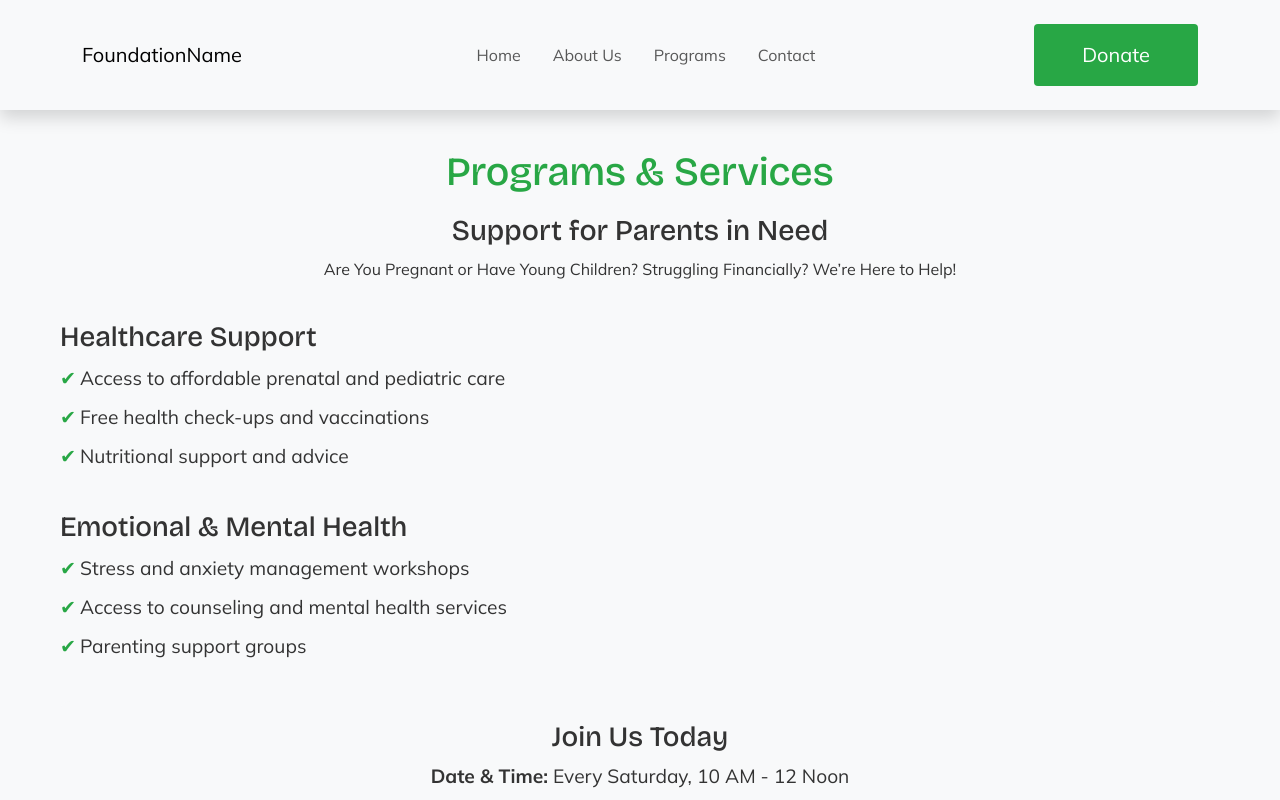
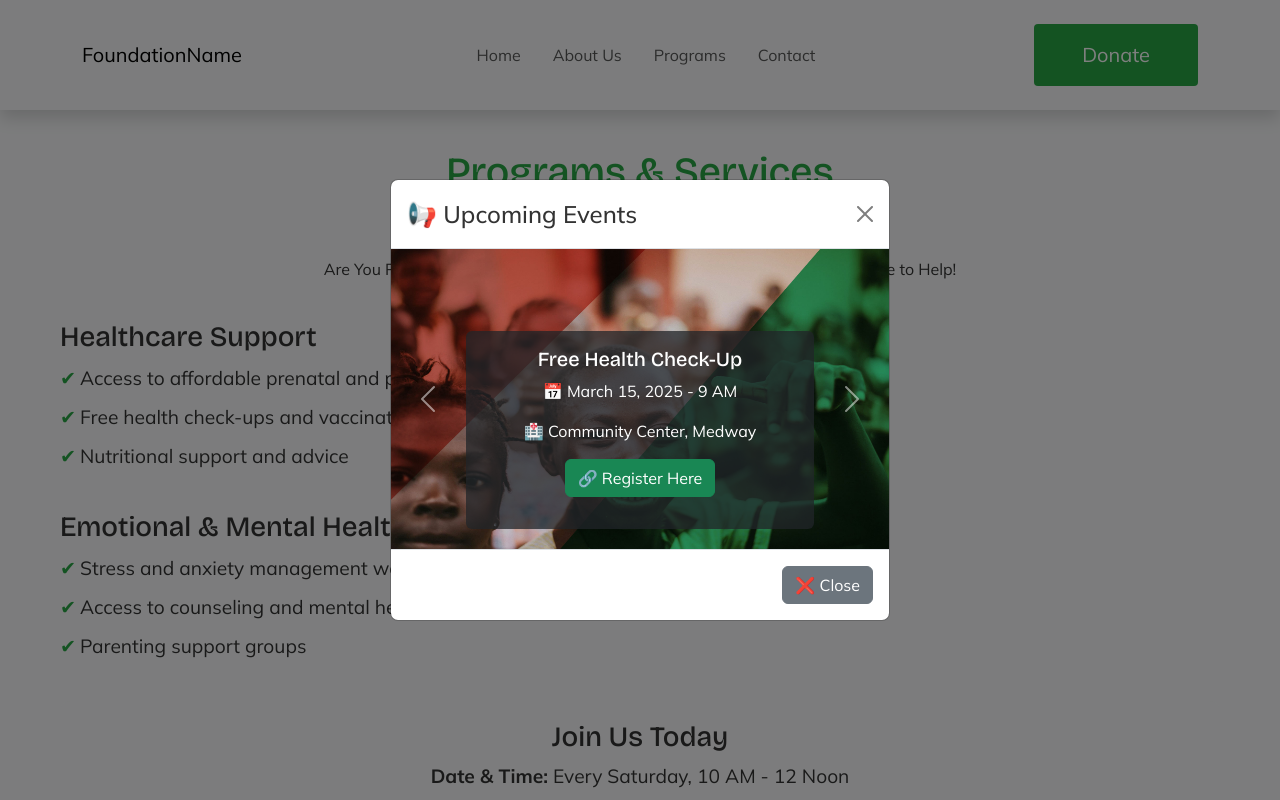
Before and after one commit to joshuaodunbaku/foundation-project, a React (Vite) app: page /test in a window 1280 px wide. Shown: the top 800 px of the page. Built offline with nearby package versions, Linux system fonts and the light colour scheme; a web font is replaced by a local one.

Commit message:
added a modal popup message for upcoming events

```diff
--- a/package.json
+++ b/package.json
@@ -19,6 +19,7 @@
     "react-hook-form": "^7.54.2",
     "react-icons": "^5.4.0",
     "react-router-dom": "^7.1.5",
+    "react-toastify": "^11.0.5",
     "styled-components": "^6.1.15",
     "yup": "^1.6.1"
   },
--- a/src/App.jsx
+++ b/src/App.jsx
@@ -9,6 +9,7 @@ import NotFound from "./Routes/NotFound.jsx";
 import Services from "./Routes/Services.jsx";
 import Test from "./Routes/Test.jsx";
 import Contact from "./Routes/Contact.jsx";
+import Events from "./Routes/Events.jsx";
 
 function App() {
   return (
@@ -19,6 +20,7 @@ function App() {
         <Route path="about" element={<About />} />
         <Route path="services" element={<Services />} />
         <Route path="contacts" element={<Contact />} />
+        <Route path="events" element={<Events />} />
         <Route path="test" element={<Test />} />
         <Route path="*" element={<NotFound />} />
       </Routes>
--- /dev/null
+++ b/src/Components/EventPopupPage.jsx
@@ -0,0 +1,94 @@
+import { useEffect, useState } from "react";
+import { Modal, Carousel, Button } from "react-bootstrap";
+import IMAGES from "../assets/images";
+
+const EventPopup = () => {
+  const [show, setShow] = useState(false);
+
+  // Sample events array
+  const events = [
+    {
+      title: "Free Health Check-Up",
+      date: "March 15, 2025 - 9 AM",
+      location: "🏥 Community Center, Medway",
+      link: "https://www.eventbrite.com/e/free-health-checkup-tickets-123456789",
+      image: IMAGES.image_1,
+    },
+    {
+      title: "Parenting Workshop",
+      date: "April 10, 2025 - 2 PM",
+      location: "📍 Local Library, London",
+      link: "https://www.eventbrite.com/e/parenting-workshop-tickets-987654321",
+      image: IMAGES.image_2,
+    },
+    {
+      title: "Support for Parents in Need",
+      date: "Every Saturday, 10 AM - 12 Noon",
+      location: "🌍 Online Event",
+      link: "https://www.eventbrite.com/e/support-for-parents-in-need-tickets-943741465127",
+      image: IMAGES.image_3,
+    },
+  ];
+
+  useEffect(() => {
+    const timer = setTimeout(() => setShow(true), 50000);
+
+    const handleScroll = () => {
+      if (window.scrollY > 300) {
+        setShow(true);
+        window.removeEventListener("scroll", handleScroll);
+      }
+    };
+
+    window.addEventListener("scroll", handleScroll);
+
+    return () => {
+      clearTimeout(timer);
+      window.removeEventListener("scroll", handleScroll);
+    };
+  }, []);
+
+  return (
+    <Modal show={show} onHide={() => setShow(false)} centered>
+      <Modal.Header closeButton>
+        <Modal.Title>📢 Upcoming Events</Modal.Title>
+      </Modal.Header>
+      <Modal.Body className="p-0">
+        <Carousel interval={5000} indicators={false}>
+          {events.map((event, index) => (
+            <Carousel.Item key={index}>
+              <img
+                src={event.image}
+                className="d-block w-100"
+                alt={event.title}
+                style={{ maxHeight: "300px" }}
+              />
+              <Carousel.Caption className="bg-dark bg-opacity-75 p-3 rounded">
+                <h5>{event.title}</h5>
+                <p>📅 {event.date}</p>
+                <p>{event.location}</p>
+                <p>
+                  <a
+                    href={event.link}
+                    className="btn btn-success"
+                    target="_blank"
+                    rel="noopener noreferrer"
+                  >
+                    🔗 Register Here
+                  </a>
+                </p>
+              </Carousel.Caption>
+            </Carousel.Item>
+          ))}
+        </Carousel>
+      </Modal.Body>
+      <Modal.Footer>
+        <Button variant="secondary" onClick={() => setShow(false)}>
+          ❌ Close
+        </Button>
+      </Modal.Footer>
+    </Modal>
+  );
+};
+
+export default EventPopup;
--- /dev/null
+++ b/src/Routes/Events.jsx
@@ -0,0 +1,87 @@
+import React from "react";
+import { Container, Row, Col, Card, Button } from "react-bootstrap";
+import IMAGES from "../assets/images";
+import AnimatedCard from "../Components/AnimatedCard";
+import { BsCalendarEvent } from "react-icons/bs";
+import { FaClock, FaLocationPin } from "react-icons/fa6";
+
+const events = [
+  {
+    title: "Support for Parents in Need",
+    date: "Every Saturday, 10 AM - 12 Noon",
+    location:
+      " Davis Estate Community Centre (DERAC) Barberry Ave, Chatham. Me5 9te.",
+    time: "1.30 pm - 5.30pm",
+    link: "/",
+    image: IMAGES.image_1,
+  },
+  {
+    title: "Community Mental Health Workshop",
+    date: "March 20, 2025, 2 PM - 4 PM",
+    location: " Local Community Center",
+    time: "1.30 pm - 5.30pm",
+    link: "/",
+    image: IMAGES.image_2,
+  },
+  {
+    title: "Nutrition & Wellness Seminar",
+    date: "April 5, 2025, 10 AM - 1 PM",
+    location: " Health Center Hall",
+    time: "1.30 pm - 5.30pm",
+    link: "/",
+    image: IMAGES.image_3,
+  },
+];
+
+const Events = () => {
+  return (
+    <Container className="py-5">
+      <h2 className="text-center mb-4">Upcoming Events</h2>
+      <Row className="g-4">
+        {events.map((event, index) => (
+          <Col key={index} md={6} lg={4}>
+            <AnimatedCard>
+              <Card
+                className="shadow-sm border-0"
+                style={{ height: "550px", maxHeight: "600px" }}
+              >
+                <Card.Img
+                  height={"270px"}
+                  variant="top"
+                  src={event.image}
+                  alt={event.title}
+                />
+                <Card.Body className="d-flex flex-column justify-content-around">
+                  <Card.Title>{event.title}</Card.Title>
+                  <Card.Text>
+                    <strong>
+                      <BsCalendarEvent /> {event.date}
+                    </strong>
+                    <br />
+                    <span>
+                      <FaLocationPin />
+                      {event.location}
+                    </span>{" "}
+                    <br />
+                    <span>
+                      <FaClock />
+                      {event.time}
+                    </span>
+                  </Card.Text>
+                  <Button variant="success" href={event.link} target="_blank">
+                    Learn More
+                  </Button>
+                </Card.Body>
+                <Card.Footer>
+                  <small clas>Parking ais available on the street.</small>
+                </Card.Footer>
+              </Card>
+            </AnimatedCard>
+          </Col>
+        ))}
+      </Row>
+    </Container>
+  );
+};
+
+export default Events;
--- a/src/Routes/Test.jsx
+++ b/src/Routes/Test.jsx
@@ -1,5 +1,6 @@
 import React from "react";
 import styled from "styled-components";
+import EventPopup from "../Components/EventPopupPage";
 
 const ProgramsContainer = styled.div`
   max-width: 1200px;
@@ -70,6 +71,8 @@ const Button = styled.a`
 
 const Test = () => {
   return (
+    <>
+      <EventPopup />
       <ProgramsContainer>
         <Title>Programs & Services</Title>
         <Subtitle>Support for Parents in Need</Subtitle>
@@ -81,7 +84,9 @@ const Test = () => {
         <Section>
           <h3>Healthcare Support</h3>
           <List>
-          <ListItem>Access to affordable prenatal and pediatric care</ListItem>
+            <ListItem>
+              Access to affordable prenatal and pediatric care
+            </ListItem>
             <ListItem>Free health check-ups and vaccinations</ListItem>
             <ListItem>Nutritional support and advice</ListItem>
           </List>
@@ -118,6 +123,7 @@ const Test = () => {
           </Button>
         </ContactSection>
       </ProgramsContainer>
+    </>
   );
 };
 
```
Also changed, not shown: src/Components/NotificationBell.jsx (added, +45 -0 lines), src/Components/NotifyUpcomingEvent.jsx (added, +25 -0 lines), 1 other file (tests, documents, lock files or other folders). Lines whose indentation alone changed are shown as unchanged.
